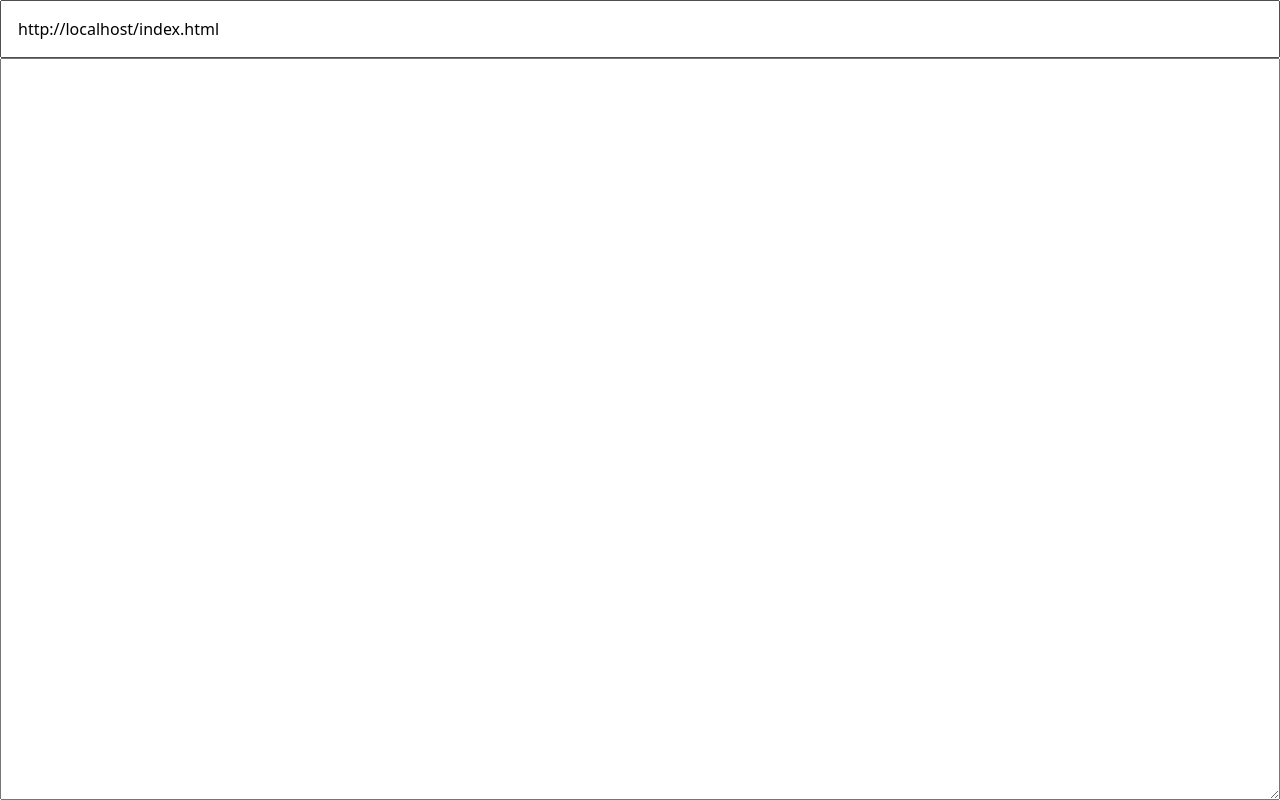
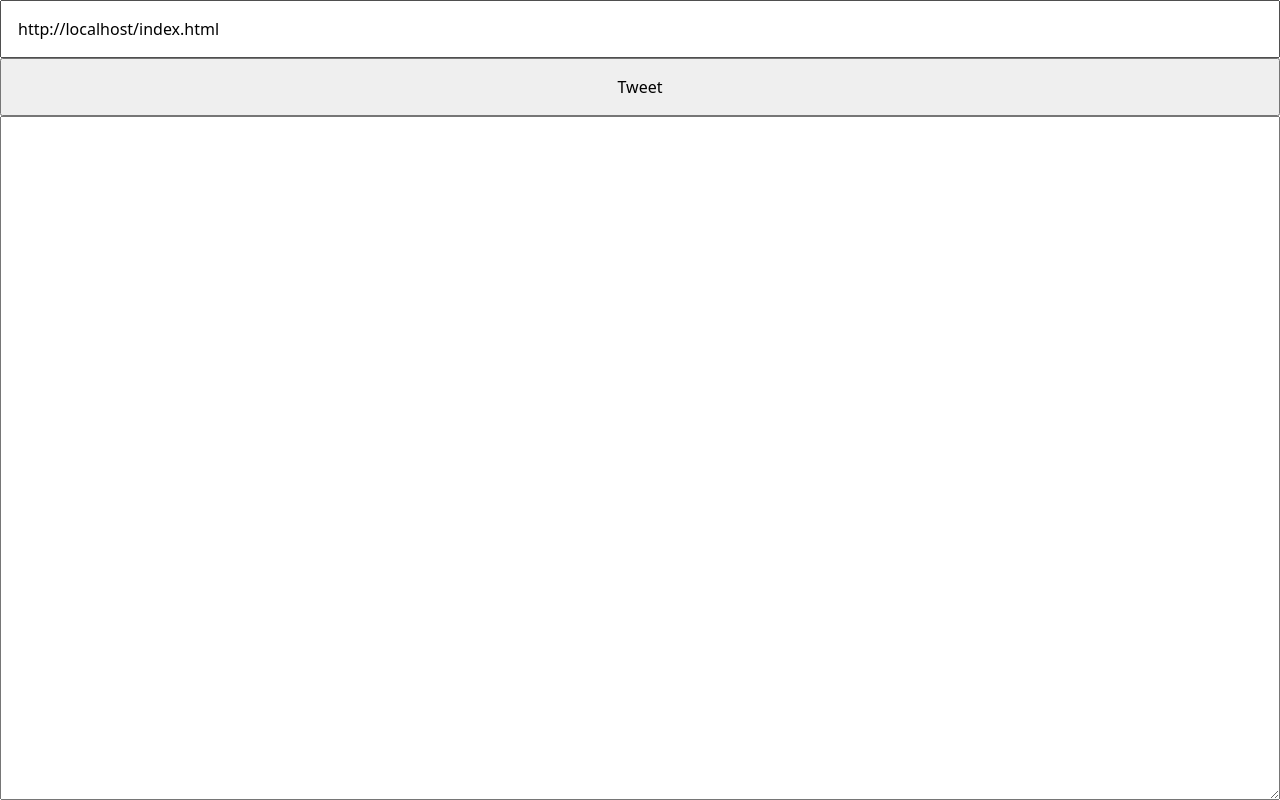
Before and after one commit to menhera-org/readmore, a plain HTML site: page index.html in a window 1280 px wide. Drawn offline with Linux system fonts and the light colour scheme.

Commit message:
Tweet link

```diff
--- a/index.html
+++ b/index.html
@@ -25,6 +25,13 @@
                 width: 100%;
                 padding: 1em;
             }
+            #tweet {
+                display: block;
+                box-sizing: border-box;
+                margin: 0;
+                width: 100%;
+                padding: 1em;
+            }
             #text {
                 display: block;
                 box-sizing: border-box;
@@ -44,10 +51,12 @@
     </head>
     <body>
         <input id="url" type="url" readonly>
+        <button id="tweet">Tweet</button>
         <textarea id="text" autocomplete="off"></textarea>
         <script>
             const text = document.getElementById('text');
             const url = document.getElementById('url');
+            const tweet = document.getElementById('tweet');
 
             url.value = location.href;
 
@@ -78,6 +87,13 @@
                     url.value = location.href;
                 });
             });
+
+            tweet.addEventListener('click', ev => {
+                setTimeout(() => {
+                    location.href = 'https://twitter.com/intent/tweet?hashtags=ReadMore&url='
+                        + encodeURIComponent(location.href);
+                }, 100);
+            });
         </script>
     </body>
 </html>
```
